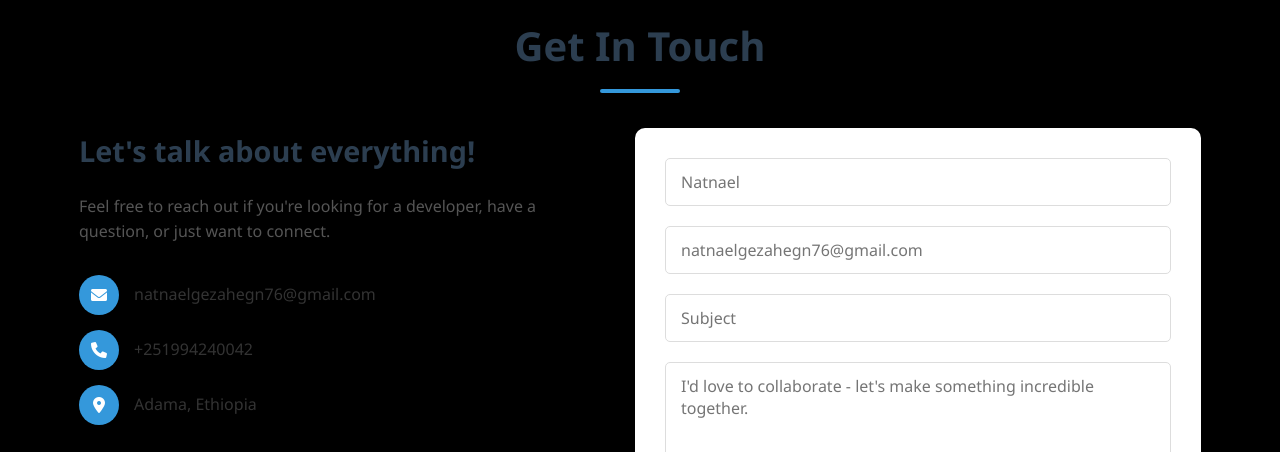
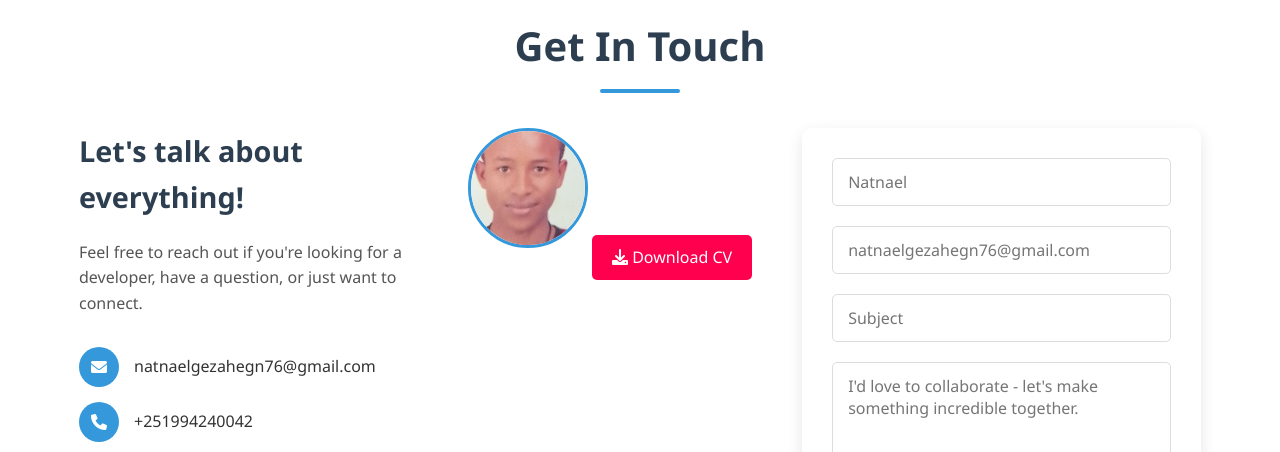
Before and after one commit to YbeteRasuNeh/portfolio, a plain HTML site: page index.html in a window 1280 px wide. Shown: the part 3270-3722 px from the top of the page. Drawn offline with Linux system fonts and the light colour scheme; files whose address does not match are found by name.

Commit message:
Add CV to my website

```diff
--- a/index.html
+++ b/index.html
@@ -305,6 +305,12 @@
                         <a href="#"><i class="fab fa-instagram"></i></a>
                     </div>
                 </div>
+                <div class="cv-preview">
+    <img src="images/cv image.jpg" alt="Natnael's Professional Photo" class="cv-photo">
+    <a href="images/my cv.pdf" download class="btn btn2">
+      <i class="fas fa-download"></i> Download CV
+    </a>
+  </div>
                 <form class="contact-form">
                     <div class="form-group">
                         <input type="text" placeholder="Natnael" required>
--- a/styles.css
+++ b/styles.css
@@ -20,7 +20,7 @@ body {
     font-family: 'Segoe UI', Tahoma, Geneva, Verdana, sans-serif;
     line-height: 1.6;
     color: #333;
-    background-color: black;
+    background-color: white;
 }
 
 .container {
@@ -688,3 +688,38 @@ footer {
         margin: 5px 0;
     }
 }
+.btn.btn2{
+    display: inline-block;
+    background: #ff004f;
+}
+.cv-container {
+  display: flex;
+  gap: 30px;
+  align-items: center;
+  background: #f9f9f9;
+  padding: 20px;
+  border-radius: 10px;
+}
+
+.cv-photo {
+  width: 120px;
+  height: 120px;
+  object-fit: cover;
+  border-radius: 50%;
+  border: 3px solid #3498db;
+  margin-bottom: 15px;
+}
+
+.cv-preview {
+  text-align: center;
+}
+
+.btn2 {
+  background: #3498db;
+  color: white;
+  padding: 10px 20px;
+  border-radius: 5px;
+  text-decoration: none;
+  display: inline-block;
+  margin-top: 10px;
+}
```
Also changed, not shown: images/cv image.jpg (added), 1 other file.
